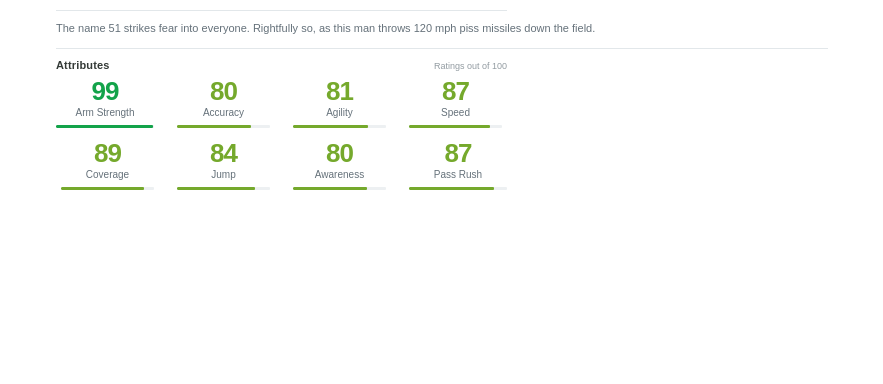
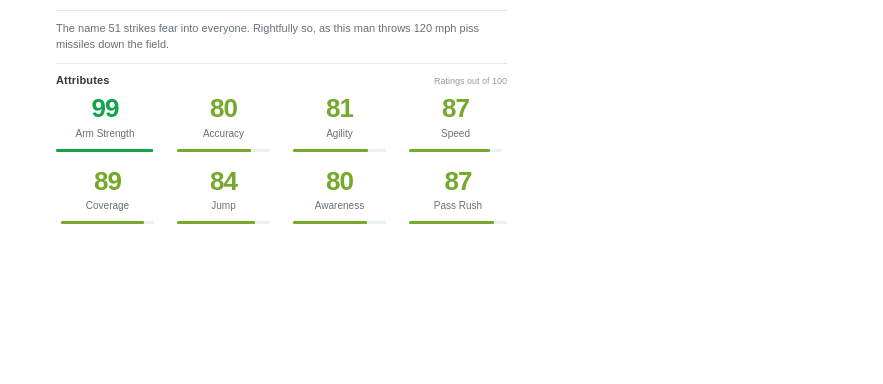
Before and after one commit to blossom-games/agfflplayers, a plain HTML site: page index.html in a window 1280 px wide. Shown: the part 416-800 px from the top of the page, without its empty margins (198-1081 px from the left). Drawn offline with Linux system fonts and the light colour scheme; a web font is replaced by a local one.

Commit message:
Update index.html

```diff
--- a/index.html
+++ b/index.html
@@ -2125,6 +2125,44 @@
     .key-stats { width: 100%; }
   </style>
 
+
+  <style id="description-width-and-taller-ratings">
+    /* Keep the description edge aligned with the portrait/name/overall width used by the ratings. */
+    .description-section {
+      width: var(--profile-inline-width, 100%);
+      max-width: 100%;
+      align-self: flex-start;
+    }
+    .description {
+      width: 100%;
+      max-width: 100%;
+      overflow-wrap: break-word;
+    }
+
+    /* Give each of the eight rating cells a little more vertical breathing room. */
+    .key-stats {
+      grid-auto-rows: minmax(62px, auto);
+    }
+    .key-stat {
+      min-height: 62px;
+      padding-top: 3px;
+      padding-bottom: 7px;
+      gap: 6px;
+    }
+    .key-stat-meter {
+      margin-top: 3px;
+    }
+
+    @media (max-width: 760px) {
+      .key-stats { grid-auto-rows: minmax(56px, auto); }
+      .key-stat { min-height: 56px; padding-top: 2px; padding-bottom: 6px; gap: 4px; }
+    }
+    @media (max-width: 430px) {
+      .key-stats { grid-auto-rows: minmax(51px, auto); }
+      .key-stat { min-height: 51px; padding-bottom: 5px; }
+    }
+  </style>
+
 </head>
 <body>
   <main class="page" id="top">
```
